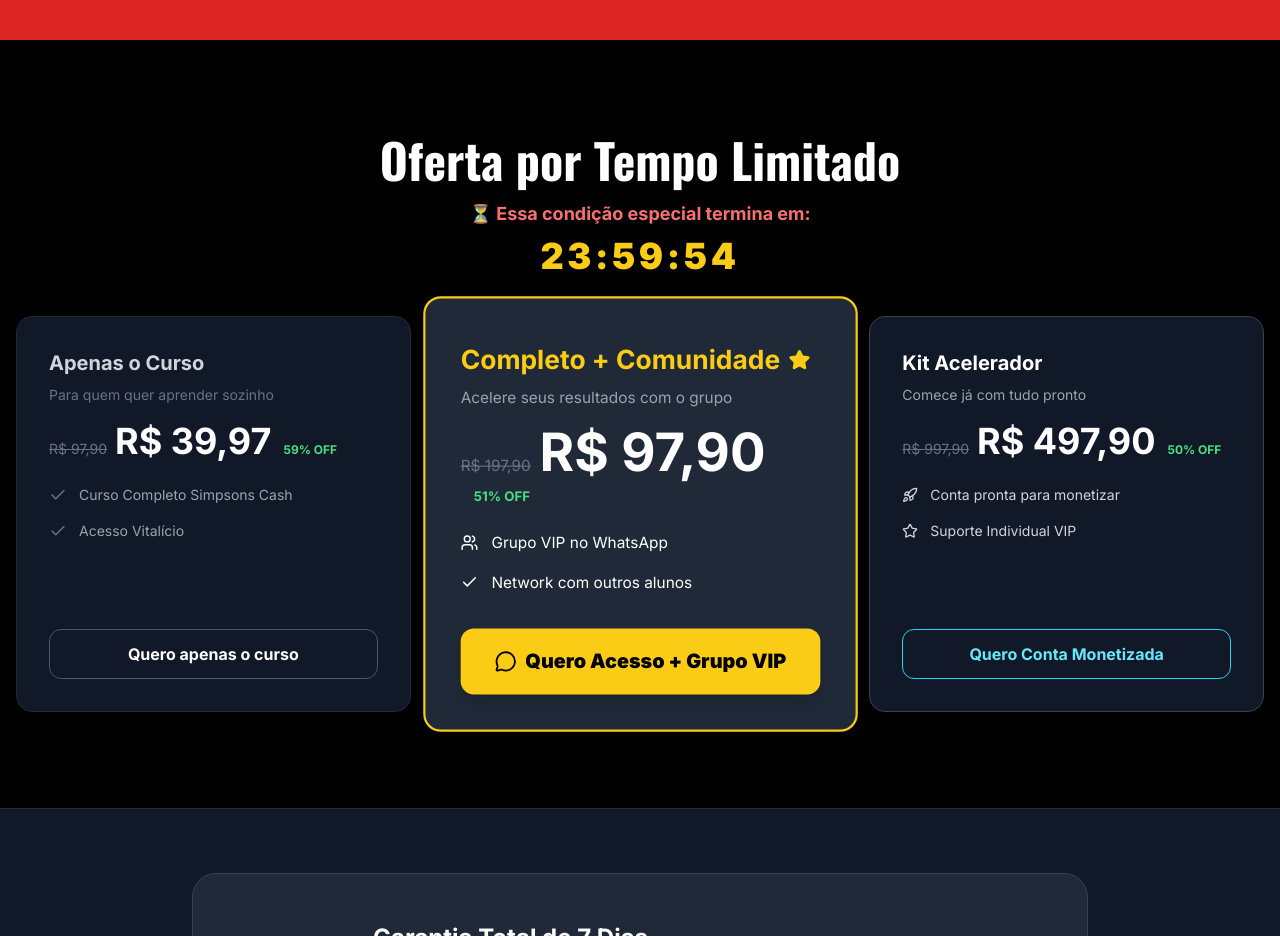
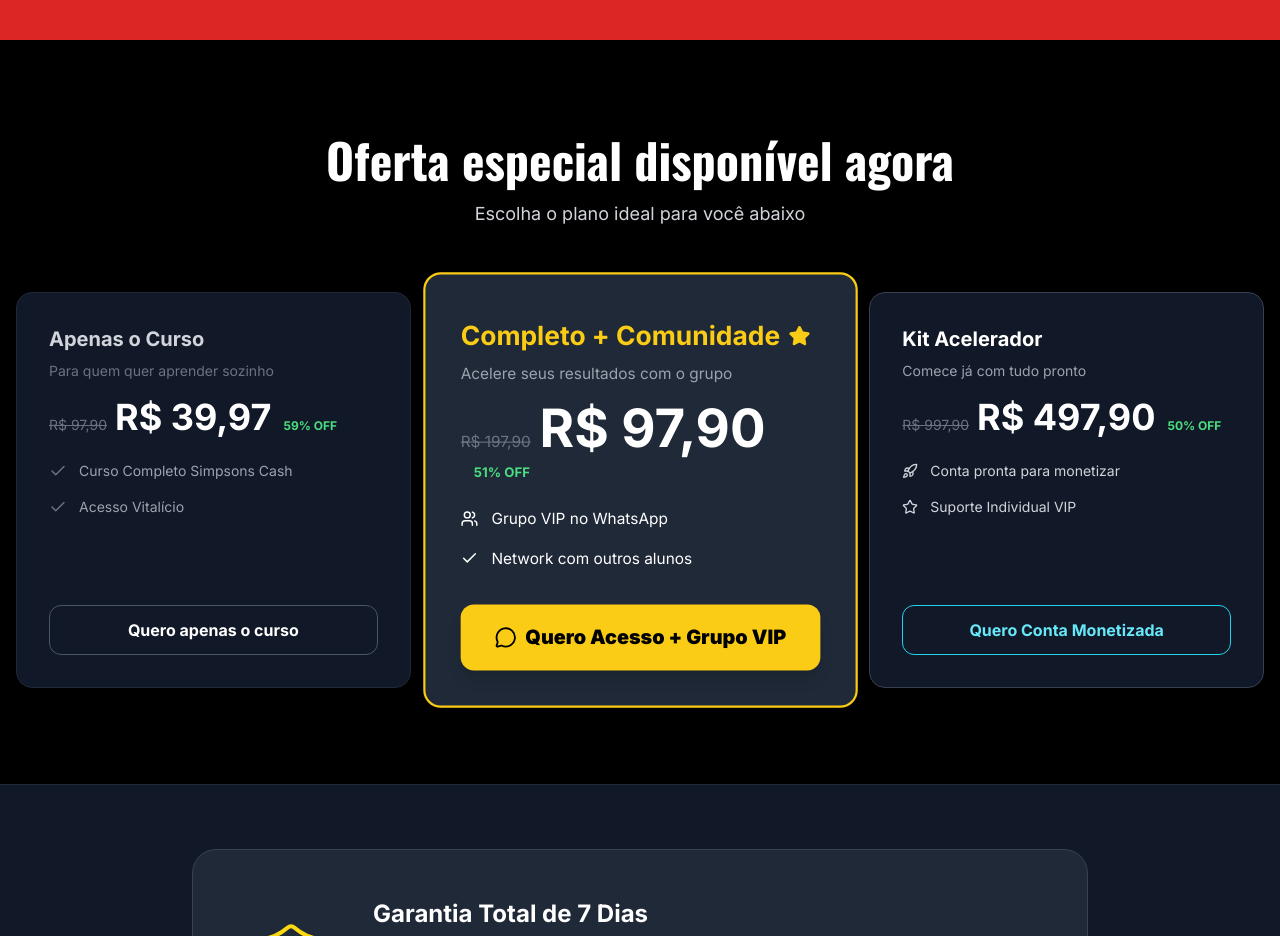
Before and after one commit to superestimado46/meu-site, a React (Vite) app: page / in a window 1280 px wide. Shown: the part 3983-4919 px from the top of the page. Built offline with nearby package versions, Linux system fonts and the light colour scheme.

Commit message:
Pricing.tsx

```diff
--- a/components/Pricing.tsx
+++ b/components/Pricing.tsx
@@ -1,5 +1,5 @@
-import React, { useEffect, useState } from 'react';
-import { Check, MessageCircle, Star, Users, Rocket, Zap, Trophy } from 'lucide-react';
+import React from 'react';
+import { Check, MessageCircle, Star, Users, Rocket } from 'lucide-react';
 
 const prices = {
   basic: { old: 97.90, current: 39.97 },
@@ -16,50 +16,17 @@ const formatPrice = (value: number) => {
 };
 
 const Pricing: React.FC = () => {
-  const [timeLeft, setTimeLeft] = useState(86400);
-
-  useEffect(() => {
-    const storedEnd = localStorage.getItem("offerEnd");
-    let endTime = storedEnd ? parseInt(storedEnd) : Date.now() + 86400000;
-
-    if (!storedEnd) {
-      localStorage.setItem("offerEnd", endTime.toString());
-    }
-
-    const interval = setInterval(() => {
-      const remaining = Math.floor((endTime - Date.now()) / 1000);
-
-      if (remaining <= 0) {
-        const newEnd = Date.now() + 86400000;
-        localStorage.setItem("offerEnd", newEnd.toString());
-        endTime = newEnd;
-        setTimeLeft(86400);
-      } else {
-        setTimeLeft(remaining);
-      }
-    }, 1000);
-
-    return () => clearInterval(interval);
-  }, []);
-
-  const hours = String(Math.floor(timeLeft / 3600)).padStart(2, '0');
-  const minutes = String(Math.floor((timeLeft % 3600) / 60)).padStart(2, '0');
-  const seconds = String(timeLeft % 60).padStart(2, '0');
-
   return (
     <section id="oferta" className="py-24 bg-black relative overflow-hidden">
       <div className="container mx-auto px-4 relative z-10">
 
-        <div className="text-center mb-10">
+        <div className="text-center mb-16">
           <h2 className="text-4xl md:text-5xl font-heading font-bold text-white mb-4">
-            Oferta por Tempo Limitado
+            Oferta especial disponível agora
           </h2>
-          <p className="text-red-400 font-bold text-lg">
-            ⏳ Essa condição especial termina em:
+          <p className="text-gray-300 text-lg">
+            Escolha o plano ideal para você abaixo
           </p>
-          <div className="text-3xl md:text-4xl font-extrabold text-yellow-400 mt-2 tracking-widest">
-            {hours}:{minutes}:{seconds}
-          </div>
         </div>
 
         <div className="grid grid-cols-1 lg:grid-cols-3 gap-8 max-w-7xl mx-auto items-center">
@@ -69,9 +36,16 @@ const Pricing: React.FC = () => {
             <div className="mb-6">
               <h3 className="text-xl font-bold text-gray-300">Apenas o Curso</h3>
               <p className="text-sm text-gray-500 mt-2">Para quem quer aprender sozinho</p>
+
               <div className="mt-4 flex items-baseline flex-wrap gap-y-2">
-                <span className="text-sm text-gray-500 line-through mr-2">R$ {formatPrice(prices.basic.old)}</span>
-                <span className="text-4xl font-bold text-white">R$ {formatPrice(prices.basic.current)}</span>
+                <span className="text-sm text-gray-500 line-through mr-2">
+                  R$ {formatPrice(prices.basic.old)}
+                </span>
+
+                <span className="text-4xl font-bold text-white">
+                  R$ {formatPrice(prices.basic.current)}
+                </span>
+
                 <span className="ml-3 text-xs font-bold text-green-400">
                   {calculateDiscount(prices.basic.old, prices.basic.current)}% OFF
                 </span>
@@ -83,6 +57,7 @@ const Pricing: React.FC = () => {
                 <Check size={18} className="text-gray-500 flex-shrink-0" />
                 <span className="text-sm">Curso Completo Simpsons Cash</span>
               </li>
+
               <li className="flex items-center gap-3 text-gray-400">
                 <Check size={18} className="text-gray-500 flex-shrink-0" />
                 <span className="text-sm">Acesso Vitalício</span>
@@ -99,17 +74,28 @@ const Pricing: React.FC = () => {
             </a>
           </div>
 
-          {/* --- OFFER 2: PREMIUM (fix do botão) --- */}
+          {/* --- OFFER 2: PREMIUM --- */}
           <div className="w-full bg-gray-800 rounded-2xl p-6 lg:p-8 border-2 border-yellow-400 flex flex-col transform lg:scale-110 relative z-20 h-full">
+
             <div className="mb-6 mt-2">
               <h3 className="text-2xl font-bold text-yellow-400 flex items-center gap-2">
-                 Completo + Comunidade
-                 <Star size={20} fill="currentColor" />
+                Completo + Comunidade
+                <Star size={20} fill="currentColor" />
               </h3>
-              <p className="text-sm text-gray-400 mt-2">Acelere seus resultados com o grupo</p>
+
+              <p className="text-sm text-gray-400 mt-2">
+                Acelere seus resultados com o grupo
+              </p>
+
               <div className="mt-4 flex items-baseline flex-wrap gap-y-2">
-                <span className="text-sm text-gray-500 line-through mr-2">R$ {formatPrice(prices.premium.old)}</span>
-                <span className="text-5xl font-bold text-white">R$ {formatPrice(prices.premium.current)}</span>
+                <span className="text-sm text-gray-500 line-through mr-2">
+                  R$ {formatPrice(prices.premium.old)}
+                </span>
+
+                <span className="text-5xl font-bold text-white">
+                  R$ {formatPrice(prices.premium.current)}
+                </span>
+
                 <span className="ml-3 text-xs font-bold text-green-400">
                   {calculateDiscount(prices.premium.old, prices.premium.current)}% OFF
                 </span>
@@ -121,6 +107,7 @@ const Pricing: React.FC = () => {
                 <Users size={16} />
                 <span className="text-sm">Grupo VIP no WhatsApp</span>
               </li>
+
               <li className="flex items-center gap-3 text-white">
                 <Check size={16} />
                 <span className="text-sm">Network com outros alunos</span>
@@ -136,16 +123,27 @@ const Pricing: React.FC = () => {
               <MessageCircle size={20} />
               <span>Quero Acesso + Grupo VIP</span>
             </a>
+
           </div>
 
-          {/* --- OFFER 3: ULTRA (fix do brilho no hover) --- */}
+          {/* --- OFFER 3: ULTRA --- */}
           <div className="w-full bg-gray-900 rounded-2xl p-6 lg:p-8 border border-gray-700 flex flex-col h-full">
+
             <div className="mb-6">
               <h3 className="text-xl font-bold text-white">Kit Acelerador</h3>
-              <p className="text-sm text-gray-400 mt-2">Comece já com tudo pronto</p>
+              <p className="text-sm text-gray-400 mt-2">
+                Comece já com tudo pronto
+              </p>
+
               <div className="mt-4 flex items-baseline flex-wrap gap-y-2">
-                <span className="text-sm text-gray-500 line-through mr-2">R$ {formatPrice(prices.ultra.old)}</span>
-                <span className="text-4xl font-bold text-white">R$ {formatPrice(prices.ultra.current)}</span>
+                <span className="text-sm text-gray-500 line-through mr-2">
+                  R$ {formatPrice(prices.ultra.old)}
+                </span>
+
+                <span className="text-4xl font-bold text-white">
+                  R$ {formatPrice(prices.ultra.current)}
+                </span>
+
                 <span className="ml-3 text-xs font-bold text-green-400">
                   {calculateDiscount(prices.ultra.old, prices.ultra.current)}% OFF
                 </span>
@@ -157,6 +155,7 @@ const Pricing: React.FC = () => {
                 <Rocket size={16} />
                 <span className="text-sm">Conta pronta para monetizar</span>
               </li>
+
               <li className="flex items-center gap-3 text-gray-300">
                 <Star size={16} />
                 <span className="text-sm">Suporte Individual VIP</span>
@@ -167,11 +166,11 @@ const Pricing: React.FC = () => {
               href="https://checkout.ticto.app/O357A9DD7"
               target="_blank"
               rel="noopener noreferrer"
-              className="w-full py-3 rounded-xl border border-cyan-400 text-cyan-300 hover:bg-cyan-400 hover:text-black font-bold transition-all text-sm md:text-base text-center
-                         hover:shadow-[0_0_28px_rgba(34,211,238,0.45)]"
+              className="w-full py-3 rounded-xl border border-cyan-400 text-cyan-300 hover:bg-cyan-400 hover:text-black font-bold transition-all text-sm md:text-base text-center hover:shadow-[0_0_28px_rgba(34,211,238,0.45)]"
             >
               Quero Conta Monetizada
             </a>
+
           </div>
 
         </div>
```
